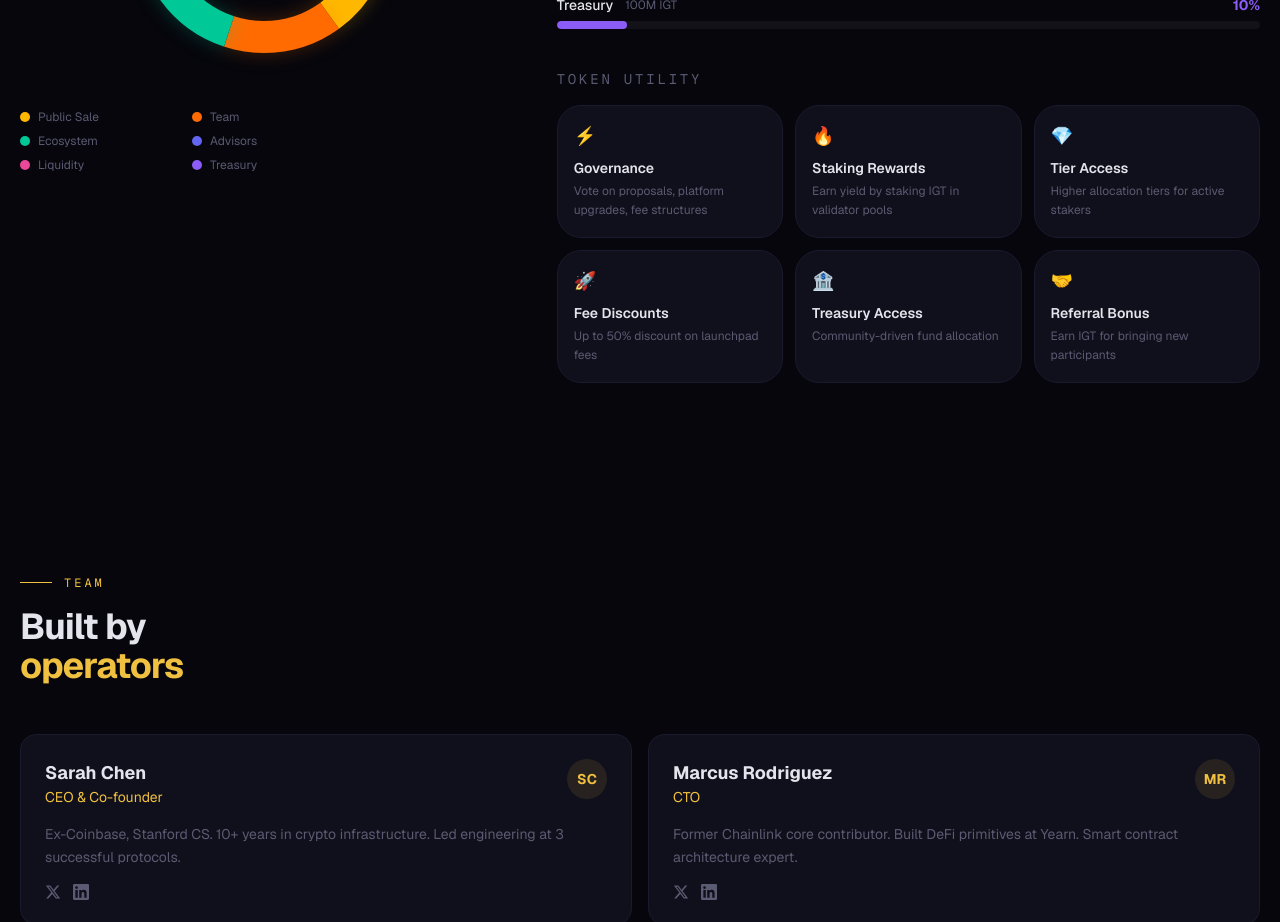
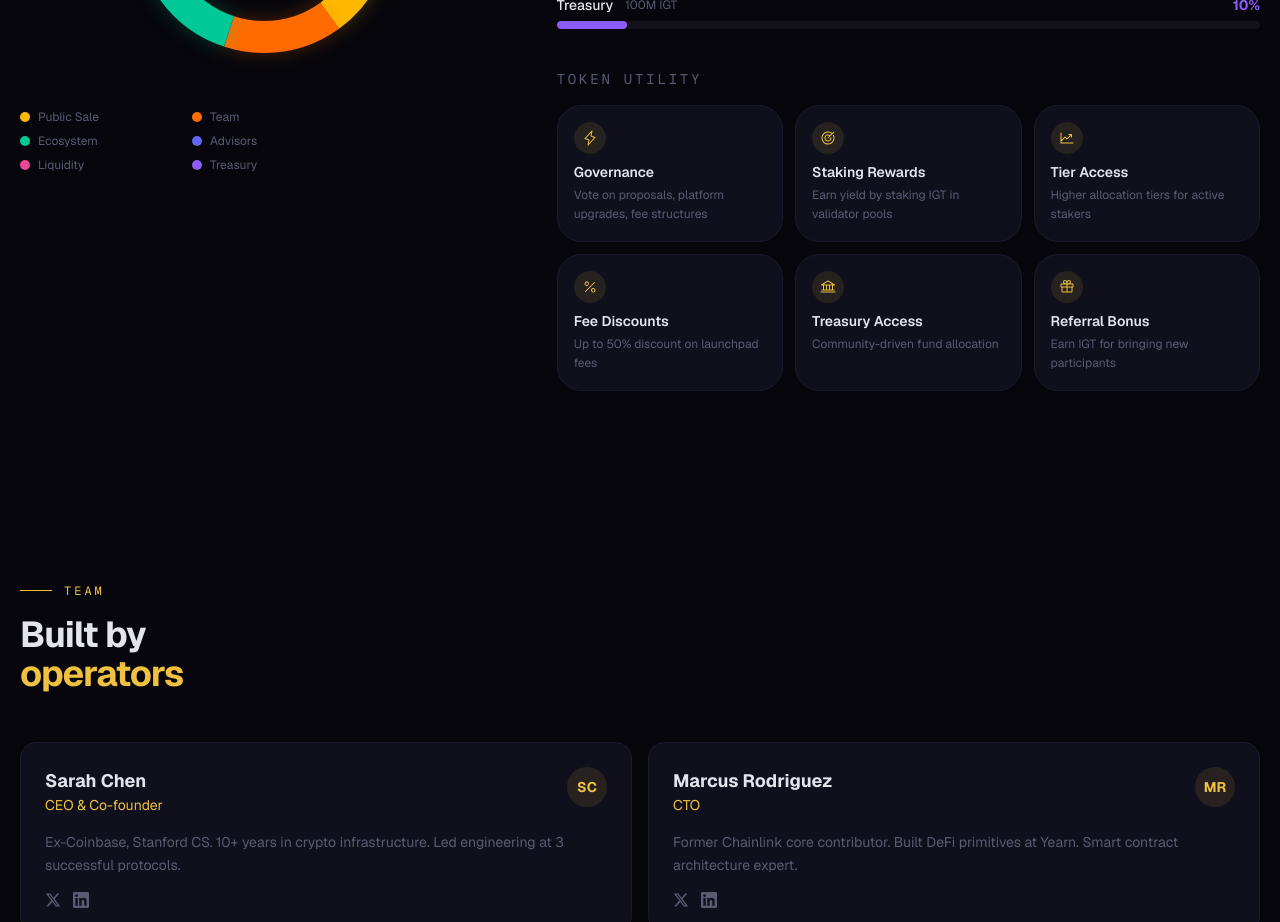
Before and after one commit to whyuardi/ignite-launchpad, a Next.js app: page / in a window 1280 px wide. Shown: the part 3640-4562 px from the top of the page. Built offline with nearby package versions, Linux system fonts and the light colour scheme.

Commit message:
Remove all emojis, replace with Phosphor icons

```diff
--- a/src/components/landing/Tokenomics.tsx
+++ b/src/components/landing/Tokenomics.tsx
@@ -1,6 +1,7 @@
 "use client";
 
 import { motion } from "motion/react";
+import { Lightning, Target, ChartLineUp, Percent, Bank, Gift } from "@phosphor-icons/react";
 
 const allocations = [
   { label: "Public Sale", percent: 40, color: "#FFB800", amount: "400M IGT" },
@@ -12,12 +13,12 @@ const allocations = [
 ];
 
 const utilities = [
-  { icon: "⚡", title: "Governance", desc: "Vote on proposals, platform upgrades, fee structures" },
-  { icon: "🔥", title: "Staking Rewards", desc: "Earn yield by staking IGT in validator pools" },
-  { icon: "💎", title: "Tier Access", desc: "Higher allocation tiers for active stakers" },
-  { icon: "🚀", title: "Fee Discounts", desc: "Up to 50% discount on launchpad fees" },
-  { icon: "🏦", title: "Treasury Access", desc: "Community-driven fund allocation" },
-  { icon: "🤝", title: "Referral Bonus", desc: "Earn IGT for bringing new participants" },
+  { icon: "governance", title: "Governance", desc: "Vote on proposals, platform upgrades, fee structures" },
+  { icon: "stake", title: "Staking Rewards", desc: "Earn yield by staking IGT in validator pools" },
+  { icon: "tier", title: "Tier Access", desc: "Higher allocation tiers for active stakers" },
+  { icon: "discount", title: "Fee Discounts", desc: "Up to 50% discount on launchpad fees" },
+  { icon: "treasury", title: "Treasury Access", desc: "Community-driven fund allocation" },
+  { icon: "referral", title: "Referral Bonus", desc: "Earn IGT for bringing new participants" },
 ];
 
 export function Tokenomics() {
@@ -145,7 +146,14 @@ export function Tokenomics() {
                     transition={{ duration: 0.4, delay: i * 0.05 }}
                     className="p-4 rounded-xl border border-[var(--color-border)] bg-[var(--color-card)] hover:border-[var(--color-accent)]/20 transition-colors"
                   >
-                    <div className="text-lg mb-2">{u.icon}</div>
+                    <div className="w-8 h-8 rounded-lg flex items-center justify-center bg-[var(--color-accent)]/10 mb-2">
+                      {u.icon === "governance" && <Lightning size={16} className="text-[var(--color-accent)]" />}
+                      {u.icon === "stake" && <Target size={16} className="text-[var(--color-accent)]" />}
+                      {u.icon === "tier" && <ChartLineUp size={16} className="text-[var(--color-accent)]" />}
+                      {u.icon === "discount" && <Percent size={16} className="text-[var(--color-accent)]" />}
+                      {u.icon === "treasury" && <Bank size={16} className="text-[var(--color-accent)]" />}
+                      {u.icon === "referral" && <Gift size={16} className="text-[var(--color-accent)]" />}
+                    </div>
                     <div className="text-sm font-semibold mb-1">{u.title}</div>
                     <div className="text-xs text-[var(--color-text-muted)] leading-relaxed">{u.desc}</div>
                   </motion.div>
```
